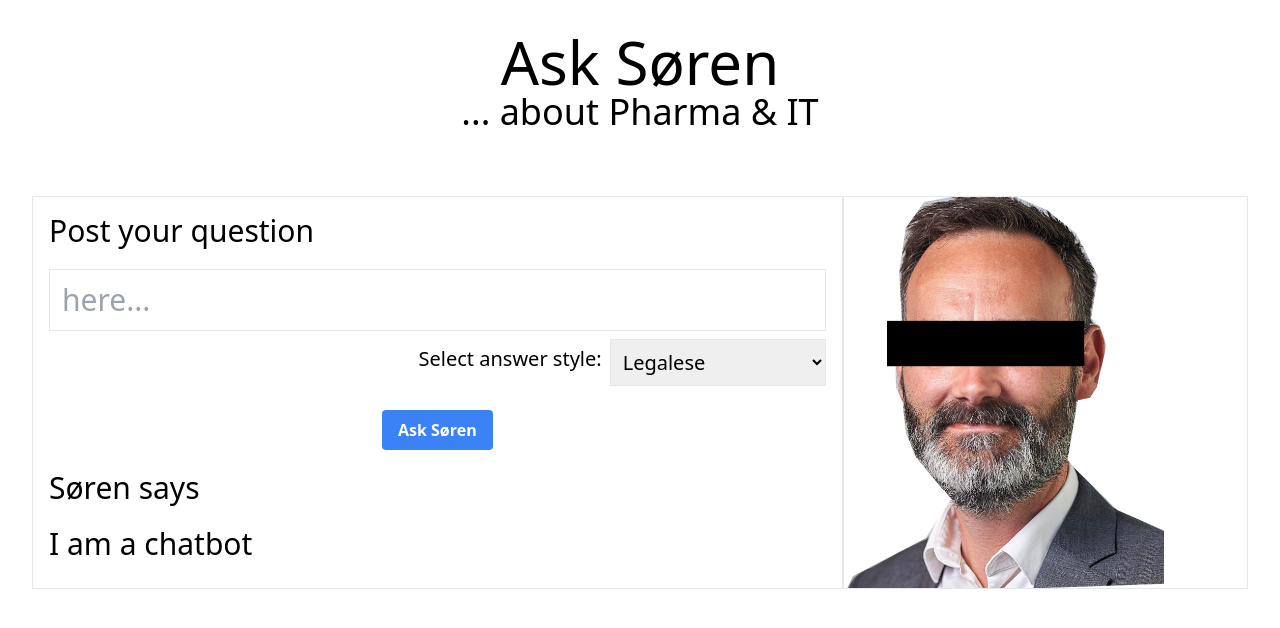
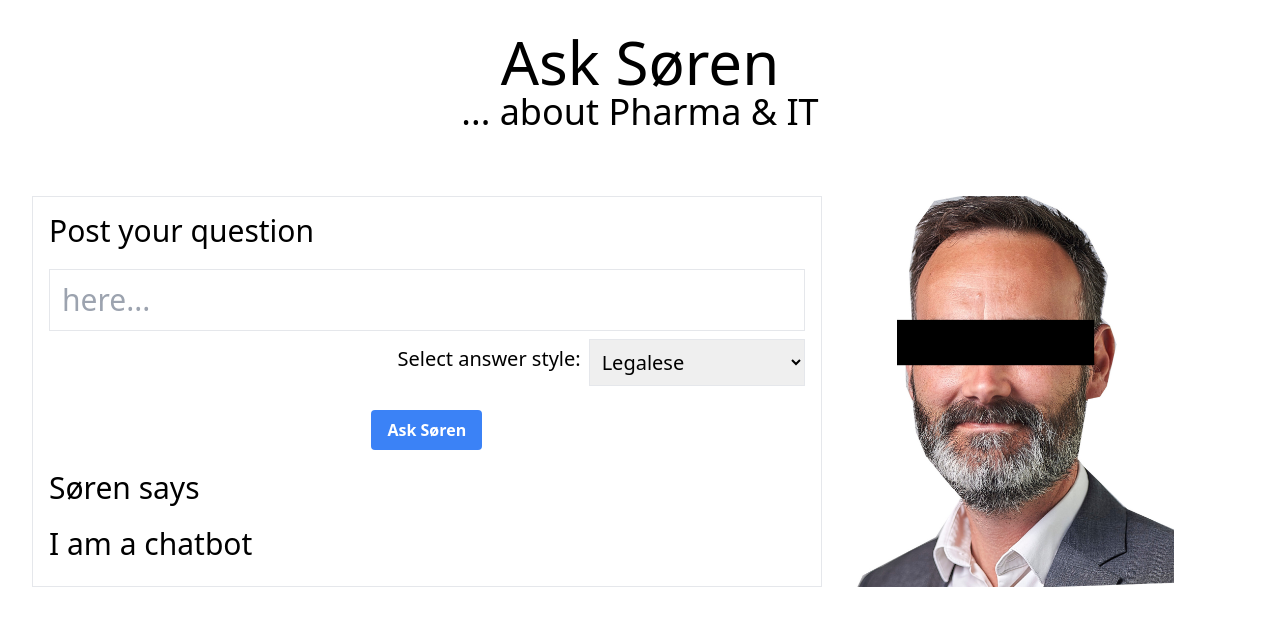
Before and after one commit to maasha/ask-soeren, a Vue app: page / in a window 1280 px wide. Shown: the top 628 px of the page. Built offline with nearby package versions, Linux system fonts and the light colour scheme.

Commit message:
Style tweak of AvatarPanel

```diff
--- a/src/components/AvatarPanel.vue
+++ b/src/components/AvatarPanel.vue
@@ -1,7 +1,7 @@
 <script setup lang="ts"></script>
 
 <template>
-  <div class="border w-1/3">
+  <div class="w-1/3 ml-8">
     <div class="w-80">
       <img class="rotate-7" src="../assets/soeren-top-anonymous.jpg" alt="avatar top" />
     </div>
--- a/src/output.css
+++ b/src/output.css
@@ -600,6 +600,14 @@ video {
   margin-left: 1rem;
 }
 
+.ml-6 {
+  margin-left: 1.5rem;
+}
+
+.ml-8 {
+  margin-left: 2rem;
+}
+
 .block {
   display: block;
 }
```
